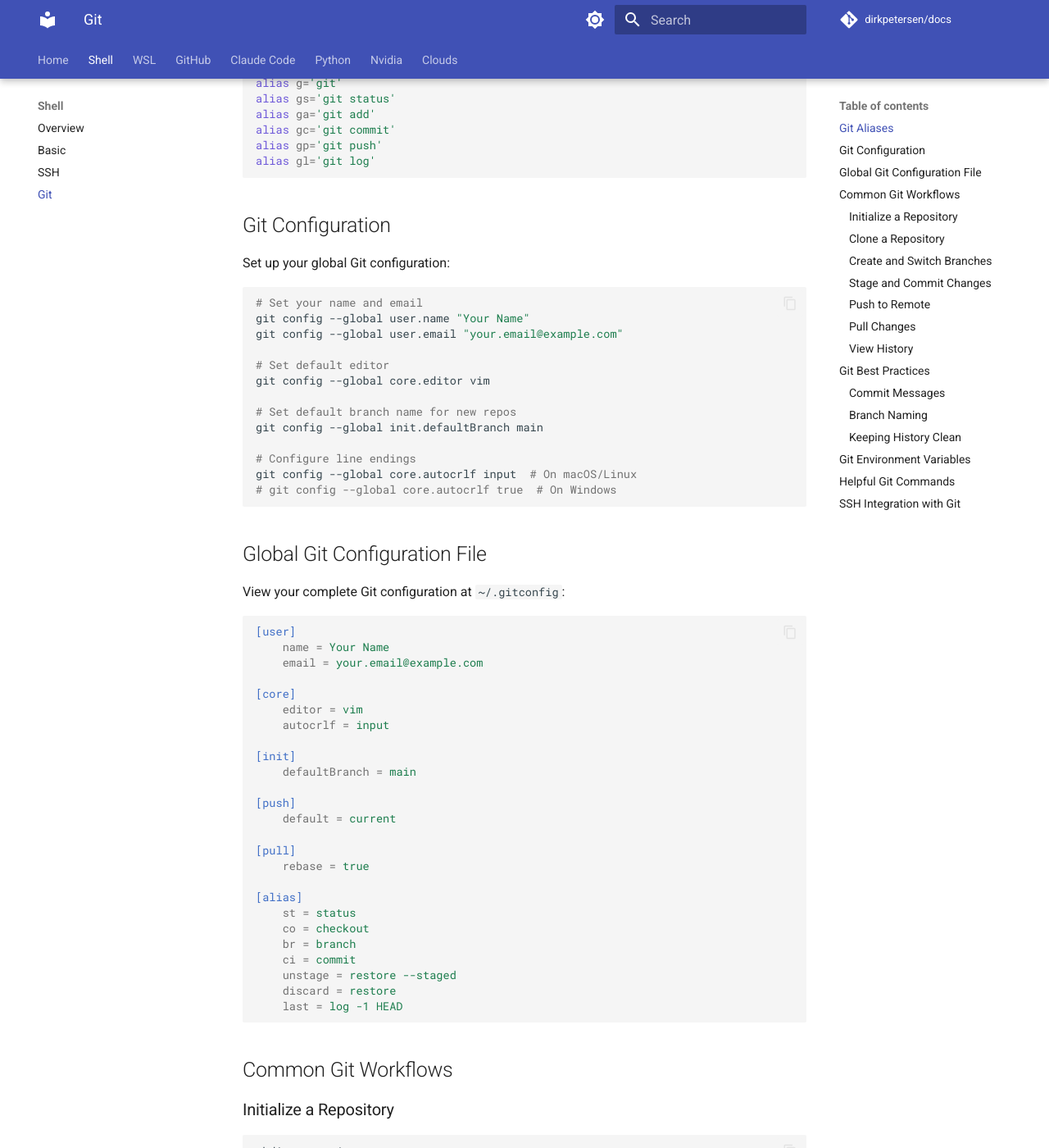
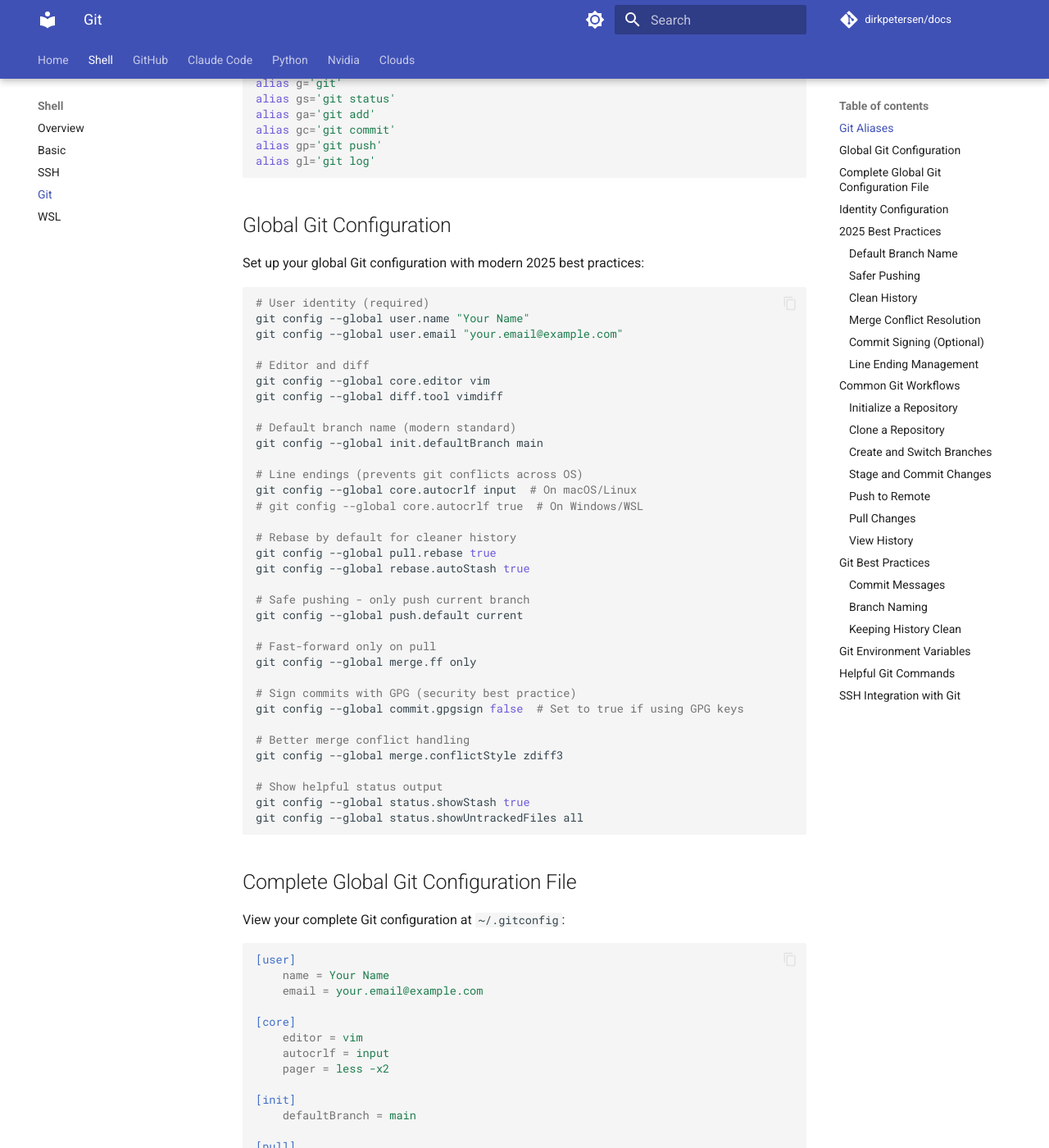
Before and after one commit to dirkpetersen/docs, an MkDocs documentation site: the page built from docs/shell/git/index.md, in a window 1280 px wide and 1400 px high, scrolled down 323 px. Shown: the whole window at 82% size. Built offline with MkDocs 1.6.1 and Material for MkDocs 9.7.7, drawn with Linux system fonts in a browser that asks for light colours; comment, search, counter and statistics services are not loaded; some of the changed text lies outside the part shown.

Commit message:
Move WSL into Shell section and update Git with 2025 best practices
- Move WSL documentation to shell/wsl/index.md as fifth subsection
- Expand WSL documentation with installation, configuration, development setup
- Update Shell/Git with comprehensive 2025 best practices:
  * User identity configuration (name, email)
  * Modern Git settings (main branch, rebase, safer pushing)
  * Complete .gitconfig example with all essential settings
  * Safety improvements (zdiff3 conflicts, auto-stash)
  * Security considerations (GPG signing, line endings)
  * Comprehensive Git aliases for productivity
  * Identity management best practices
- Update mkdocs.yml to reflect new Shell structure with 5 subsections
- WSL is now logically grouped with other shell configuration

🤖 Generated with Claude Code

Co-Authored-By: Claude <noreply@anthropic.com>

````diff
--- a/docs/shell/git/index.md
+++ b/docs/shell/git/index.md
@@ -16,27 +16,48 @@ alias gp='git push'
 alias gl='git log'
 ```
 
-## Git Configuration
+## Global Git Configuration
 
-Set up your global Git configuration:
+Set up your global Git configuration with modern 2025 best practices:
 
 ```bash
-# Set your name and email
+# User identity (required)
 git config --global user.name "Your Name"
 git config --global user.email "your.email@example.com"
 
-# Set default editor
+# Editor and diff
 git config --global core.editor vim
+git config --global diff.tool vimdiff
 
-# Set default branch name for new repos
+# Default branch name (modern standard)
 git config --global init.defaultBranch main
 
-# Configure line endings
+# Line endings (prevents git conflicts across OS)
 git config --global core.autocrlf input  # On macOS/Linux
-# git config --global core.autocrlf true  # On Windows
+# git config --global core.autocrlf true  # On Windows/WSL
+
+# Rebase by default for cleaner history
+git config --global pull.rebase true
+git config --global rebase.autoStash true
+
+# Safe pushing - only push current branch
+git config --global push.default current
+
+# Fast-forward only on pull
+git config --global merge.ff only
+
+# Sign commits with GPG (security best practice)
+git config --global commit.gpgsign false  # Set to true if using GPG keys
+
+# Better merge conflict handling
+git config --global merge.conflictStyle zdiff3
+
+# Show helpful status output
+git config --global status.showStash true
+git config --global status.showUntrackedFiles all
 ```
 
-## Global Git Configuration File
+## Complete Global Git Configuration File
 
 View your complete Git configuration at `~/.gitconfig`:
 
@@ -48,24 +69,140 @@ View your complete Git configuration at `~/.gitconfig`:
 [core]
     editor = vim
     autocrlf = input
+    pager = less -x2
 
 [init]
     defaultBranch = main
 
+[pull]
+    rebase = true
+
+[rebase]
+    autoStash = true
+
 [push]
     default = current
 
-[pull]
-    rebase = true
+[merge]
+    ff = only
+    conflictStyle = zdiff3
+
+[commit]
+    gpgsign = false
+    # Set to true if using GPG:
+    # gpgsign = true
+
+[status]
+    showStash = true
+    showUntrackedFiles = all
+
+[diff]
+    tool = vimdiff
+
+[difftool]
+    prompt = false
 
 [alias]
+    # Status commands
     st = status
-    co = checkout
-    br = branch
-    ci = commit
+    ss = status --short
     unstage = restore --staged
     discard = restore
+
+    # Branch commands
+    br = branch
+    bra = branch -a
+    brv = branch -vv
+
+    # Checkout/switch
+    co = checkout
+    sw = switch
+
+    # Commit commands
+    ci = commit
+    amend = commit --amend --no-edit
+
+    # Log commands
+    lg = log --oneline --graph --decorate --all
     last = log -1 HEAD
+    recent = log --oneline -10
+
+    # Stash commands
+    stash-all = stash save -u
+
+    # Useful utilities
+    aliases = config --get-regexp alias
+    count = rev-list --count HEAD
+```
+
+## Identity Configuration
+
+Your name and email are **required** for every commit:
+
+```bash
+git config --global user.name "Your Name"
+git config --global user.email "your.email@example.com"
+```
+
+**Pro Tips:**
+- Use your real name (not anonymous)
+- Use your primary email for consistency
+- Consider using professional email addresses
+
+## 2025 Best Practices
+
+### Default Branch Name
+
+Modern projects use `main` instead of `master`:
+
+```bash
+git config --global init.defaultBranch main
+```
+
+### Safer Pushing
+
+Prevent accidental pushes to wrong branches:
+
+```bash
+git config --global push.default current
+```
+
+### Clean History
+
+Enable rebase on pull for linear, clean commit history:
+
+```bash
+git config --global pull.rebase true
+git config --global rebase.autoStash true
+```
+
+### Merge Conflict Resolution
+
+Use modern conflict resolution strategy:
+
+```bash
+git config --global merge.conflictStyle zdiff3
+```
+
+This shows three-way diffs for better conflict understanding.
+
+### Commit Signing (Optional)
+
+For security, sign commits with GPG (requires setup):
+
+```bash
+# After GPG key setup
+git config --global commit.gpgsign true
+git config --global user.signingkey YOUR_KEY_ID
+```
+
+### Line Ending Management
+
+Prevent line ending issues across platforms:
+
+```bash
+git config --global core.autocrlf input     # macOS/Linux
+git config --global core.safecrlf true      # Warn on mixed line endings
 ```
 
 ## Common Git Workflows
--- a/mkdocs.yml
+++ b/mkdocs.yml
@@ -41,7 +41,7 @@ nav:
       - Basic: shell/basic/index.md
       - SSH: shell/ssh/index.md
       - Git: shell/git/index.md
-  - WSL: wsl/index.md
+      - WSL: shell/wsl/index.md
   - GitHub: github/index.md
   - Claude Code: claude-code/index.md
   - Python: python/index.md
````
Also changed, not shown: docs/shell/wsl/index.md (added, +316 -0 lines).
